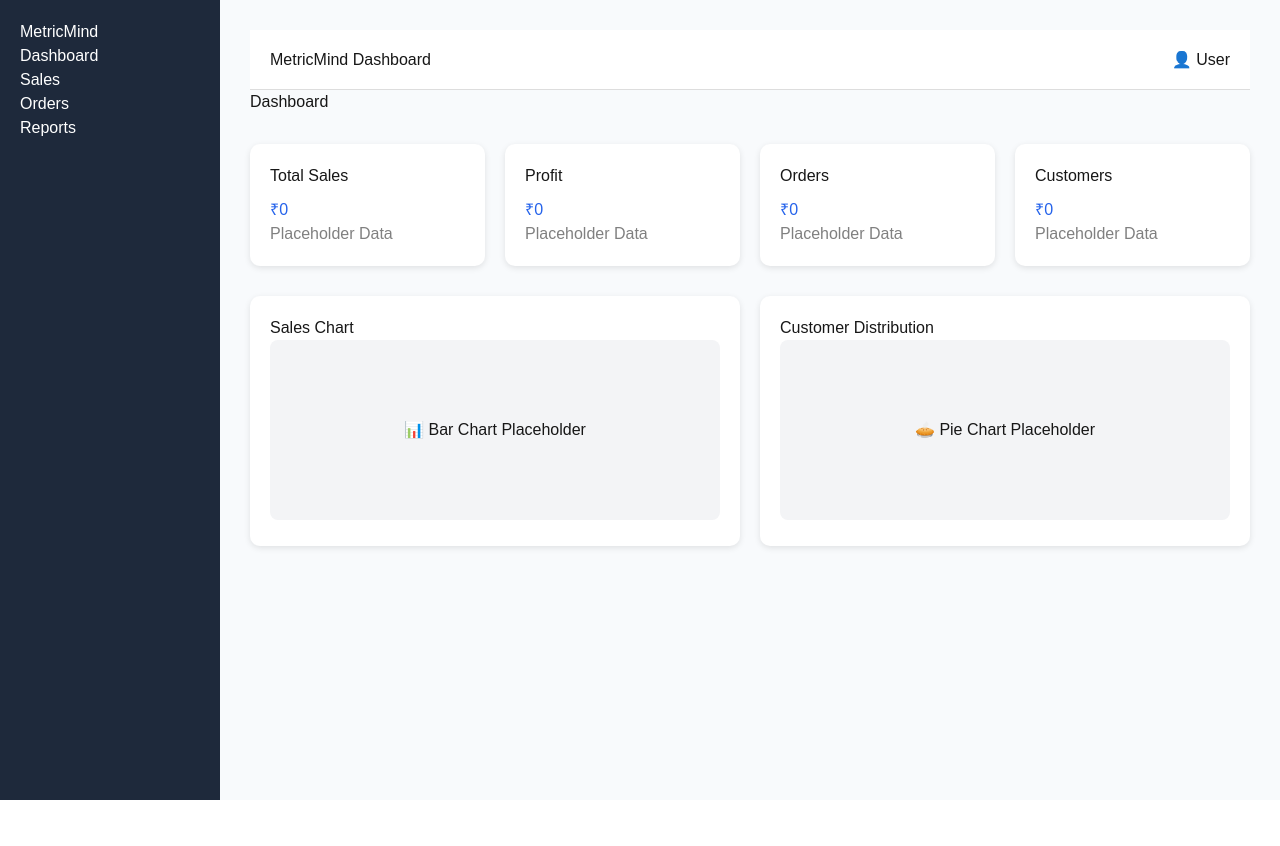
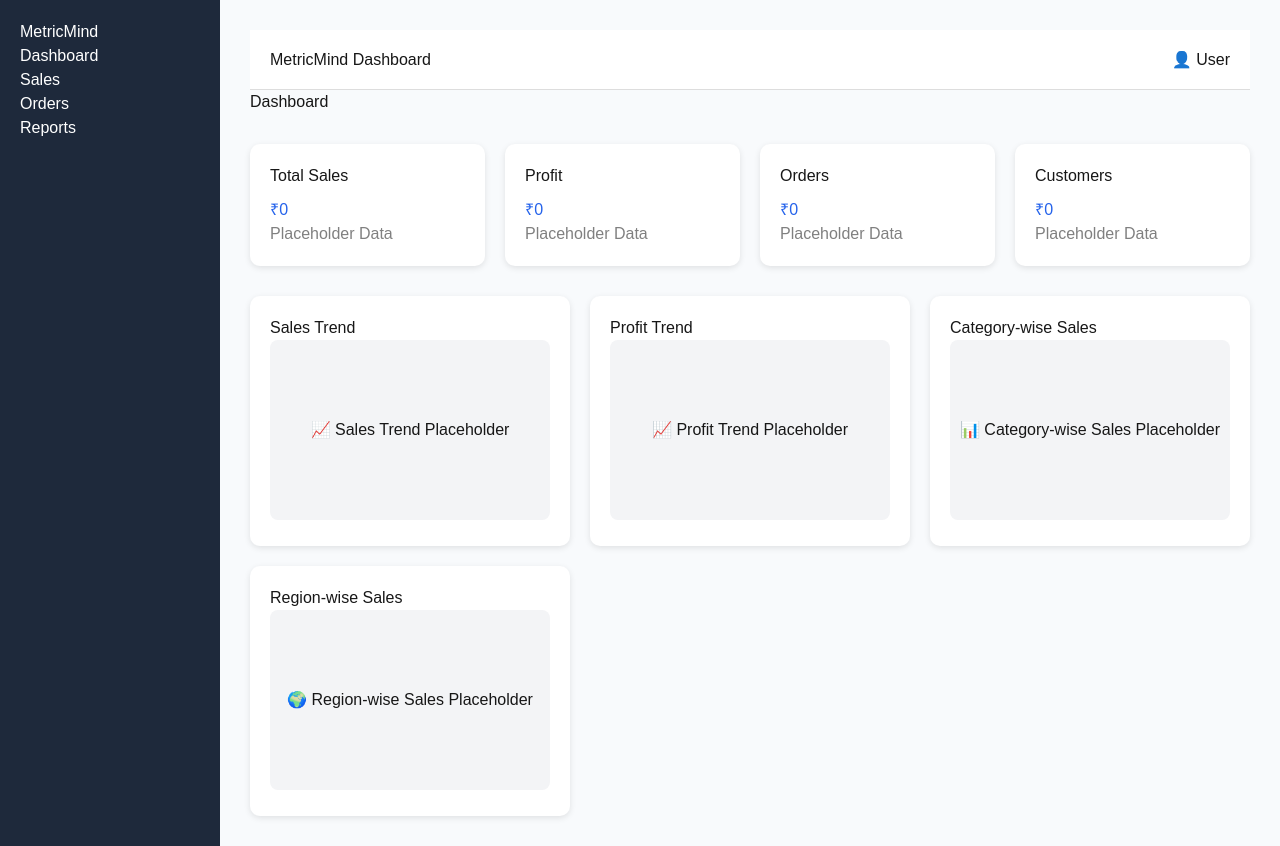
Before and after one commit to hrishika12-06patel/MetricMind, a Next.js app in the folder frontend/: page /dashboard in a window 1280 px wide. Before the commit the page ends 800 px from the top, so only its background shows below. Built offline with nearby package versions, Linux system fonts and the light colour scheme.

Commit message:
Build analytics dashboard components

```diff
--- a/frontend/app/dashboard/page.tsx
+++ b/frontend/app/dashboard/page.tsx
@@ -82,7 +82,7 @@ export default function Dashboard() {
       minHeight: "250px",
     }}
   >
-    <h3>Sales Chart</h3>
+    <h3>Sales Trend</h3>
 
     <div
       style={{
@@ -94,7 +94,7 @@ export default function Dashboard() {
         borderRadius: "8px",
       }}
     >
-      📊 Bar Chart Placeholder
+      📈 Sales Trend Placeholder
     </div>
   </div>
 
@@ -107,7 +107,7 @@ export default function Dashboard() {
       minHeight: "250px",
     }}
   >
-    <h3>Customer Distribution</h3>
+    <h3>Profit Trend</h3>
 
     <div
       style={{
@@ -119,7 +119,55 @@ export default function Dashboard() {
         borderRadius: "8px",
       }}
     >
-      🥧 Pie Chart Placeholder
+      📈 Profit Trend Placeholder
+    </div>
+  </div>
+  <div
+    style={{
+      background: "white",
+      padding: "20px",
+      borderRadius: "10px",
+      boxShadow: "0 2px 6px rgba(0,0,0,0.1)",
+      minHeight: "250px",
+    }}
+  >
+    <h3>Category-wise Sales</h3>
+
+    <div
+      style={{
+        height: "180px",
+        background: "#f3f4f6",
+        display: "flex",
+        justifyContent: "center",
+        alignItems: "center",
+        borderRadius: "8px",
+      }}
+    >
+      📊 Category-wise Sales Placeholder
+    </div>
+  </div>
+  <div
+    style={{
+      background: "white",
+      padding: "20px",
+      borderRadius: "10px",
+      boxShadow: "0 2px 6px rgba(0,0,0,0.1)",
+      minHeight: "250px",
+    }}
+  >
+    <h3>Region-wise Sales</h3>
+
+    <div
+      style={{
+        height: "180px",
+        background: "#f3f4f6",
+        display: "flex",
+        justifyContent: "center",
+        alignItems: "center",
+        borderRadius: "8px",
+      }}
+    >
+      🌍 Region-wise Sales Placeholder
     </div>
   </div>
 </div>
```
